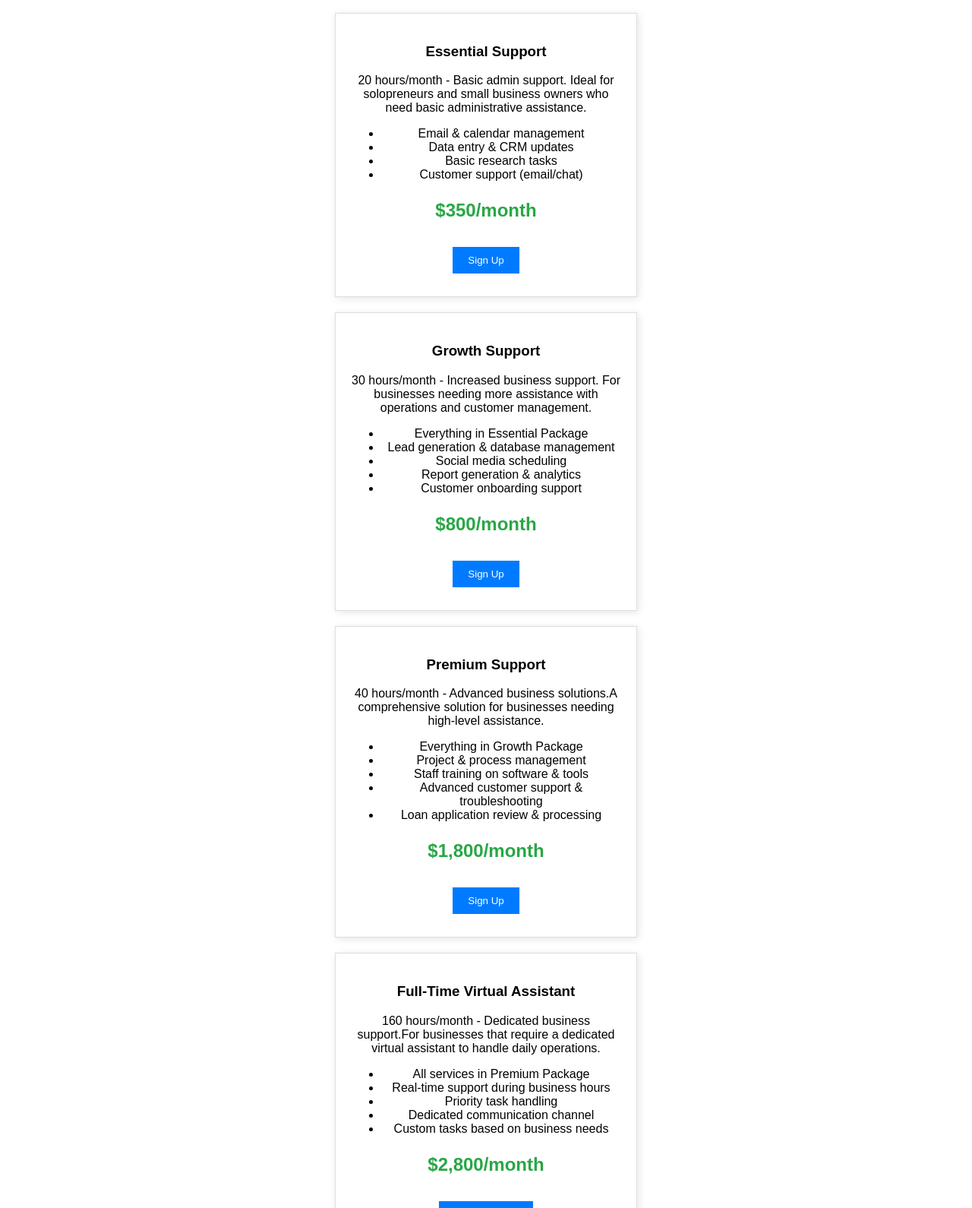
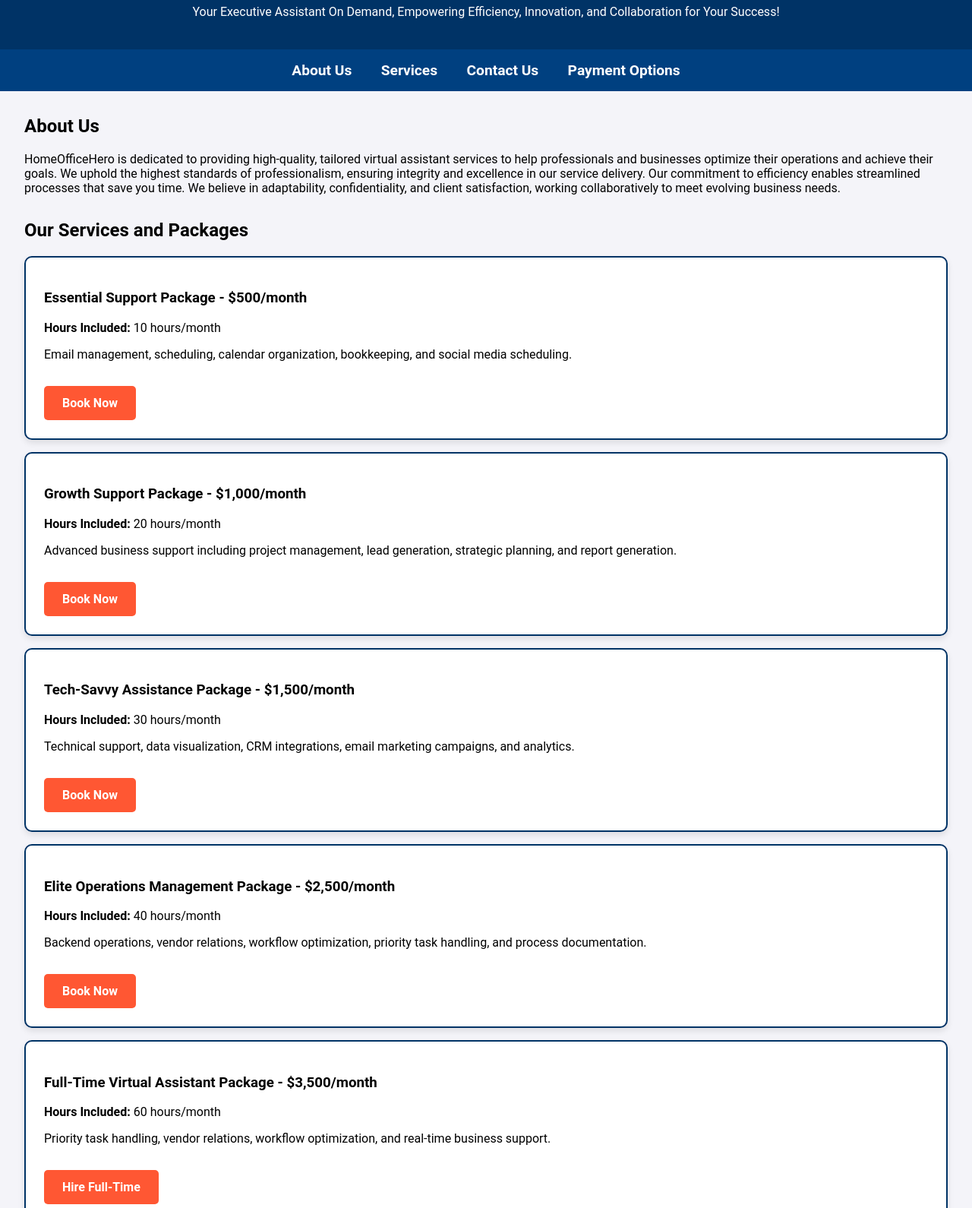
Before and after one commit to Homeofficehero/HomeOfficeHero, a plain HTML site: page index.html in a window 1280 px wide. Shown: the part 99-1689 px from the top of the page at 76% size. Drawn offline with Linux system fonts and the light colour scheme.

Commit message:
Update index.html

```diff
--- a/index.html
+++ b/index.html
@@ -1,137 +1,165 @@
-<section id="packages">
-  <h2>Our Virtual Assistant Packages</h2>
+<!DOCTYPE html>
+<html>
+<head>
+    <title>HomeOfficeHero Virtual Assistant Services</title>
+    <style>
+        body {
+            font-family: 'Roboto', sans-serif;
+            background-color: #f4f4f9;
+            margin: 0;
+            padding: 0;
+        }
+        header, footer {
+            background-color: #003366;
+            color: white;
+            text-align: center;
+            padding: 1.5em;
+        }
+        .container {
+            margin: 2em;
+        }
+        .section {
+            margin-bottom: 2em;
+        }
+        .package, .custom-option {
+            border: 2px solid #003366;
+            border-radius: 10px;
+            margin-bottom: 1em;
+            padding: 1.5em;
+            background: white;
+            box-shadow: 0 4px 8px rgba(0, 0, 0, 0.1);
+        }
+        .custom-option {
+            font-weight: bold;
+            color: #ff5733;
+        }
+        .menu {
+            display: flex;
+            justify-content: center;
+            background-color: #004080;
+            padding: 1em;
+        }
+        .menu a {
+            margin: 0 1em;
+            text-decoration: none;
+            color: white;
+            font-weight: bold;
+            font-size: 1.2em;
+        }
+        .menu a:hover {
+            color: #ff5733;
+        }
+        .cta-button {
+            background-color: #ff5733;
+            color: white;
+            padding: 0.8em 1.5em;
+            text-decoration: none;
+            border-radius: 5px;
+            font-weight: bold;
+            display: inline-block;
+            margin-top: 1em;
+        }
+        .cta-button:hover {
+            background-color: #cc4627;
+        }
+        .footer-links {
+            display: flex;
+            justify-content: center;
+            gap: 1em;
+        }
+        .footer-links a {
+            color: white;
+            text-decoration: none;
+        }
+        .footer-links a:hover {
+            text-decoration: underline;
+        }
+    </style>
+</head>
+<body>
+    <header>
+        <h1>HomeOfficeHero Virtual Assistant Services</h1>
+        <p>Your Executive Assistant On Demand, Empowering Efficiency, Innovation, and Collaboration for Your Success!</p>
+    </header>
+
+    <div class="menu">
+        <a href="#about">About Us</a>
+        <a href="#services">Services</a>
+        <a href="#contact">Contact Us</a>
+        <a href="#payment">Payment Options</a>
+    </div>
+
+    <div class="container">
+        <div id="about" class="section">
+            <h2>About Us</h2>
+            <p>HomeOfficeHero is dedicated to providing high-quality, tailored virtual assistant services to help professionals and businesses optimize their operations and achieve their goals.
+            We uphold the highest standards of professionalism, ensuring integrity and excellence in our service delivery. Our commitment to efficiency enables streamlined processes that save you time.
+            We believe in adaptability, confidentiality, and client satisfaction, working collaboratively to meet evolving business needs.</p>
+        </div>
+
+        <div id="services" class="section">
+            <h2>Our Services and Packages</h2>
 
             <div class="package">
-    <h3>Essential Support</h3>
-    <p>20 hours/month - Basic admin support. Ideal for solopreneurs and small business owners who need basic administrative assistance.</p>
-    <ul>
-      <li>Email & calendar management</li>
-      <li>Data entry & CRM updates</li>
-      <li>Basic research tasks</li>
-      <li>Customer support (email/chat)</li>
-    </ul>
-    <p class="price">$350/month</p>
-    <button>Sign Up</button>
+                <h3>Essential Support Package - $500/month</h3>
+                <p><strong>Hours Included:</strong> 10 hours/month</p>
+                <p>Email management, scheduling, calendar organization, bookkeeping, and social media scheduling.</p>
+                <a href="#contact" class="cta-button">Book Now</a>
             </div>
 
             <div class="package">
-    <h3>Growth Support</h3>
-    <p>30 hours/month - Increased business support. For businesses needing more assistance with operations and customer management.</p>
-    <ul>
-      <li>Everything in Essential Package</li>
-      <li>Lead generation & database management</li>
-      <li>Social media scheduling</li>
-      <li>Report generation & analytics</li>
-      <li>Customer onboarding support</li>
-    </ul>
-    <p class="price">$800/month</p>
-    <button>Sign Up</button>
+                <h3>Growth Support Package - $1,000/month</h3>
+                <p><strong>Hours Included:</strong> 20 hours/month</p>
+                <p>Advanced business support including project management, lead generation, strategic planning, and report generation.</p>
+                <a href="#contact" class="cta-button">Book Now</a>
             </div>
 
             <div class="package">
-    <h3>Premium Support</h3>
-    <p>40 hours/month - Advanced business solutions.A comprehensive solution for businesses needing high-level assistance. </p>
-    <ul>
-      <li>Everything in Growth Package</li>
-      <li>Project & process management</li>
-      <li>Staff training on software & tools</li>
-      <li>Advanced customer support & troubleshooting</li>
-      <li>Loan application review & processing</li>
-    </ul>
-    <p class="price">$1,800/month</p>
-    <button>Sign Up</button>
+                <h3>Tech-Savvy Assistance Package - $1,500/month</h3>
+                <p><strong>Hours Included:</strong> 30 hours/month</p>
+                <p>Technical support, data visualization, CRM integrations, email marketing campaigns, and analytics.</p>
+                <a href="#contact" class="cta-button">Book Now</a>
             </div>
 
             <div class="package">
-    <h3>Full-Time Virtual Assistant</h3>
-    <p>160 hours/month - Dedicated business support.For businesses that require a dedicated virtual assistant to handle daily operations.</p>
-    <ul>
-      <li>All services in Premium Package</li>
-      <li>Real-time support during business hours</li>
-      <li>Priority task handling</li>
-      <li>Dedicated communication channel</li>
-      <li>Custom tasks based on business needs</li>
-    </ul>
-    <p class="price">$2,800/month</p>
-    <button>Hire Full-Time</button>
+                <h3>Elite Operations Management Package - $2,500/month</h3>
+                <p><strong>Hours Included:</strong> 40 hours/month</p>
+                <p>Backend operations, vendor relations, workflow optimization, priority task handling, and process documentation.</p>
+                <a href="#contact" class="cta-button">Book Now</a>
             </div>
-</section>
 
-<!-- Testimonials Section -->
-<section id="testimonials">
-  <h2>What Our Clients Say</h2>
-  <div class="testimonial">
-    <p>"Home Office Hero has been a game-changer for our business. Samantha is professional, and efficient, and always goes above and beyond to meet our needs. We couldn't be happier with her services."</p>
-    <h4>- Keisha S., Business Owner</h4>
+            <div class="package">
+                <h3>Full-Time Virtual Assistant Package - $3,500/month</h3>
+                <p><strong>Hours Included:</strong> 60 hours/month</p>
+                <p>Priority task handling, vendor relations, workflow optimization, and real-time business support.</p>
+                <a href="#contact" class="cta-button">Hire Full-Time</a>
             </div>
-  <div class="testimonial">
-    <p>"Samantha has been instrumental in helping us streamline our operations and improve productivity. Her attention to detail and commitment to excellence are truly commendable"</p>
-    <h4>- Kemar W., CEO at Woolery Capital</h4>
-  <div class="testimonial">
-    <p>"I highly recommend Home Office Hero to anyone looking for reliable and top-quality virtual assistant services. Samantha has exceeded my expectations in every way"</p>
-    <h4>- Johann C., Entrepreneur</h4>
+
+            <div class="custom-option">
+                <p>Customization Options Available! Tailor your package to your needs at an extra cost.</p>
+                <a href="#contact" class="cta-button">Customize Now</a>
             </div>
-  </section>
+        </div>
 
-<!-- FAQ Section -->
-<section id="faq">
-  <h2>Frequently Asked Questions</h2>
-  <div class="faq-item">
-    <h3>How do I sign up?</h3>
-    <p>Simply click the "Sign Up" button on the package that best fits your needs, and we’ll be in touch!</p>
+        <div id="contact" class="section">
+            <h2>Contact Us</h2>
+            <p>Email: samanthasmith168@yahoo.com</p>
+            <p>Phone: 876-776-8964</p>
         </div>
-  <div class="faq-item">
-    <h3>Can I upgrade my plan later?</h3>
-    <p>Yes! You can upgrade or downgrade your package at any time.</p>
+
+        <div id="payment" class="section">
+            <h2>Payment Options</h2>
+            <p>We accept PayPal, credit cards, and direct bank transfers. Contact us for more details about customized packages.</p>
         </div>
-  <div class="faq-item">
-    <h3>What payment methods do you accept?</h3>
-    <p>We accept PayPal, Stripe, and direct bank transfers.</p>
     </div>
-</section>
 
-<!-- Payment Integration -->
-<section id="payment">
-  <h2>Secure Payment Options</h2>
-  <p>We offer secure checkout via PayPal and Stripe.</p>
-  <button onclick="window.location.href='https://www.paypal.com'">Pay via PayPal</button>
-  <button onclick="window.location.href='https://www.stripe.com'">Pay via Stripe</button>
-</section>
-
-<style>
-  body {
-    font-family: Arial, sans-serif;
-  }
-  h2 {
-    text-align: center;
-    margin-bottom: 20px;
-  }
-  #packages, #testimonials, #faq, #payment {
-    padding: 40px;
-    text-align: center;
-  }
-  .package, .testimonial, .faq-item {
-    border: 1px solid #ddd;
-    padding: 20px;
-    width: 30%;
-    text-align: center;
-    box-shadow: 2px 2px 10px rgba(0, 0, 0, 0.1);
-    margin: 20px auto;
-  }
-  .price {
-    font-size: 1.5em;
-    color: #28a745;
-    font-weight: bold;
-  }
-  button {
-    background-color: #007bff;
-    color: white;
-    padding: 10px 20px;
-    border: none;
-    cursor: pointer;
-    margin: 10px;
-  }
-  button:hover {
-    background-color: #0056b3;
-  }
-</style>
+    <footer>
+        <p>&copy; 2025 HomeOfficeHero Virtual Assistant Services. All rights reserved.</p>
+        <div class="footer-links">
+            <a href="#about">About Us</a>
+            <a href="#services">Services</a>
+            <a href="#contact">Contact Us</a>
+        </div>
+    </footer>
+</body>
+</html>
```
Lines whose indentation alone changed are shown as unchanged.
